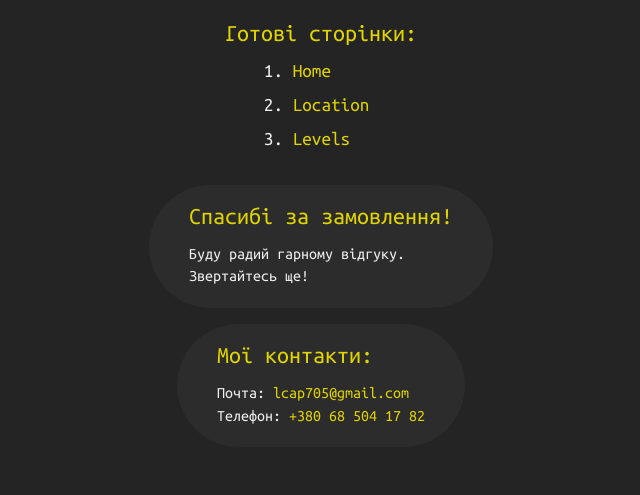
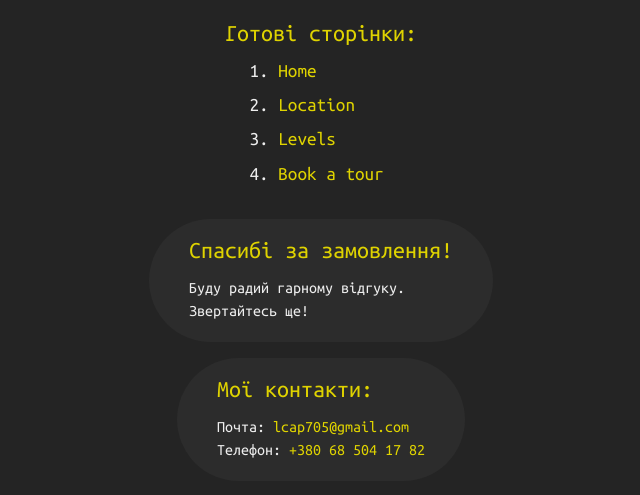
Before and after one commit to labCap/monsters_on_monsters, a website built with webpack: page src/index.html in a window 1280 px wide. Shown: the part 241-736 px from the top of the page, without its empty margins (319-959 px from the left). Built offline with nearby package versions, Linux system fonts and the light colour scheme.

Commit message:
created file 'tour'

```diff
--- a/src/index.html
+++ b/src/index.html
@@ -25,6 +25,7 @@
 			<li><a target="_blank" href="home.html">Home</a></li>
 			<li><a target="_blank" href="location.html">Location</a></li>
 			<li><a target="_blank" href="levels.html">Levels</a></li>
+			<li><a target="_blank" href="./tour.html">Book a tour</a></li>
 		</ol>
 
 		<!-- <h2>Попапи:</h2>
--- a/src/scss/style.scss
+++ b/src/scss/style.scss
@@ -154,3 +154,4 @@ a {
 @import "home";
 @import "location";
 @import "levels";
+@import "tour";
```
Also changed, not shown: src/scss/tour.scss (added), src/tour.html (added).
